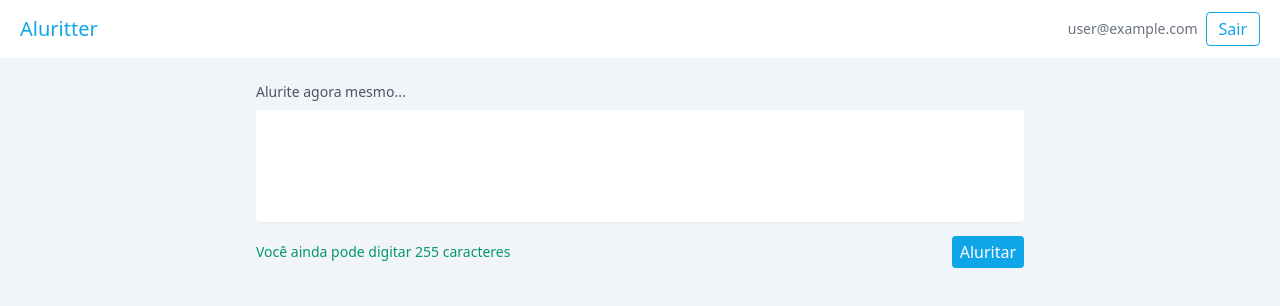
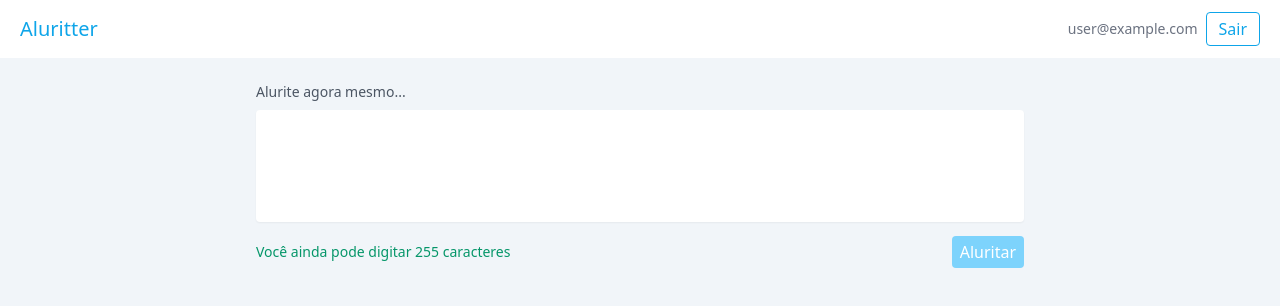
Before and after one commit to biancassantos/7-days-of-code-react, a React (Vite) app: page / in a window 1280 px wide. Shown: the top 306 px of the page. Built offline with nearby package versions, Linux system fonts and the light colour scheme; no server answers; the database is empty; sample sign-in values are in the browser's storage.

Commit message:
aluritar button style fixed

```diff
--- a/src/components/NewPostInput.jsx
+++ b/src/components/NewPostInput.jsx
@@ -47,8 +47,8 @@ function NewPostInput() {
   );
 
   const btnClass = classNames(
-    "bg-sky-500 text-white rounded py-1 px-2 hover:bg-sky-600 duration-300", {
-      "bg-sky-300 hover:bg-sky-300": isSubmitting || body?.length === 0 || !body
+    "bg-sky-300 text-white rounded py-1 px-2 duration-300", {
+      "bg-sky-500 hover:bg-sky-600": !!body,
     }
   );
 
@@ -67,7 +67,7 @@ function NewPostInput() {
           `Você ainda pode digitar ${body ? 255 - body.length : 255} caracteres`}
         </span>
         <button
-        disabled={isSubmitting || body?.length === 0 || !body}
+        disabled={isSubmitting || !body}
         className={btnClass}>
           Aluritar
         </button>
```
